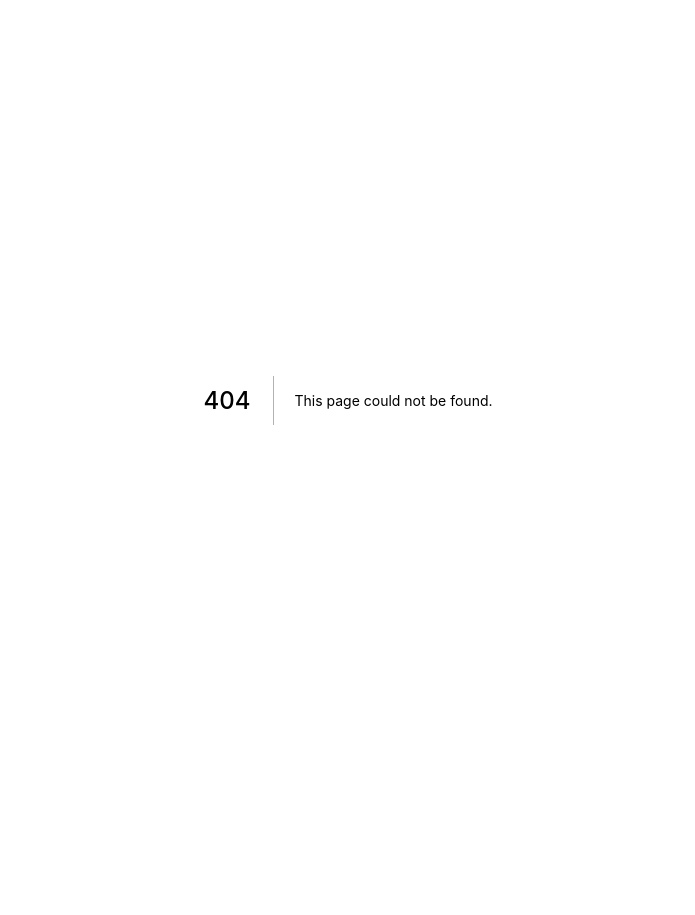
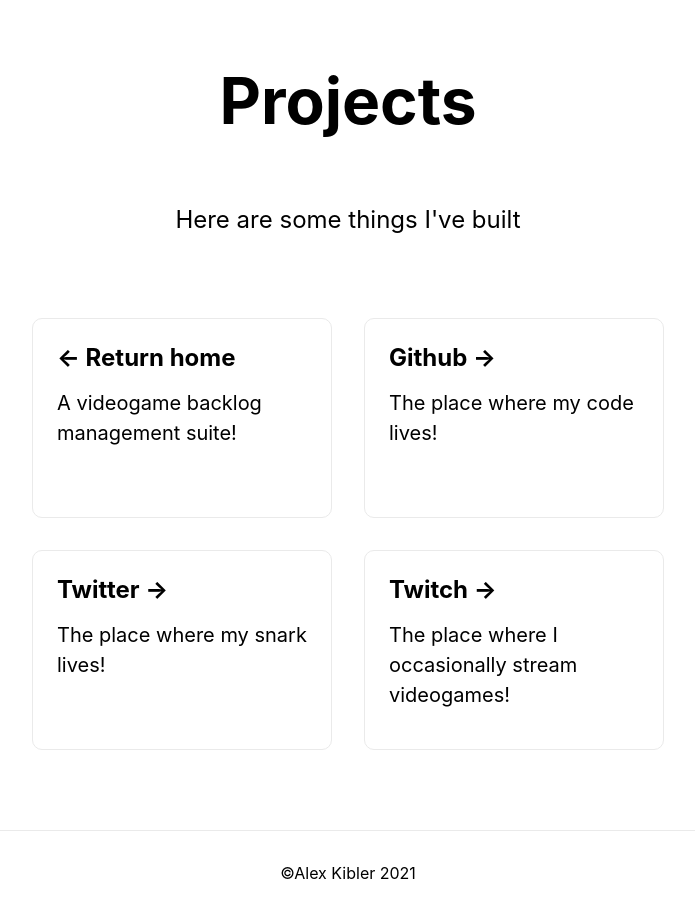
Before and after one commit to alexkibler/alexkibler-rocks, a Next.js app: page /social in a window 1280 px wide. Before the commit this address had no page. Shown: the whole page, without its empty margins (292-987 px from the left). Before the commit the page ends 800 px from the top, so only its background shows below. Built offline with nearby package versions, Linux system fonts and the light colour scheme.

Commit message:
feat: added projects, resume link, and socials

```diff
--- /dev/null
+++ b/pages/social.tsx
@@ -0,0 +1,57 @@
+import type { NextPage } from 'next'
+import Head from 'next/head'
+import Image from 'next/image'
+import Link from 'next/link'
+import styles from '../styles/Home.module.css'
+
+const Social: NextPage = () => {
+    return (
+        <div className={styles.container}>
+            <Head>
+                <title>Alex Kibler&apos;s Socials</title>
+                <meta name="description" content="Generated by create next app" />
+                <link rel="icon" href="/favicon.ico" />
+            </Head>
+
+            <main className={styles.main}>
+                <h1 className={styles.title}>
+                    Projects
+                </h1>
+
+                <p className={styles.description}>
+                    Here are some things I&apos;ve built
+                </p>
+
+                <div className={styles.grid}>
+                    <Link href="/">
+                        <a className={styles.card}>
+                            <h2>&larr; Return home</h2>
+                            <p>A videogame backlog management suite!</p>
+                        </a>
+                    </Link>
+
+                    <a href="https://github.com/alexkibler" target="_blank" rel="noreferrer" className={styles.card}>
+                        <h2>Github &rarr;</h2>
+                        <p>The place where my code lives!</p>
+                    </a>
+
+                    <a href="https://twitter.com/kiddblur" target="_blank" rel="noreferrer" className={styles.card}>
+                        <h2>Twitter &rarr;</h2>
+                        <p>The place where my snark lives!</p>
+                    </a>
+
+                    <a href="https://twitch.tv/kiddblur" target="_blank" rel="noreferrer" className={styles.card}>
+                        <h2>Twitch &rarr;</h2>
+                        <p>The place where I occasionally stream videogames!</p>
+                    </a>
+                </div>
+            </main>
+
+            <footer className={styles.footer}>
+                ©Alex Kibler 2021
+            </footer>
+        </div>
+    )
+}
+
+export default Social
```
Also changed, not shown: pages/index.tsx (+5 -3 lines), pages/projects.tsx (added, +47 -0 lines).
